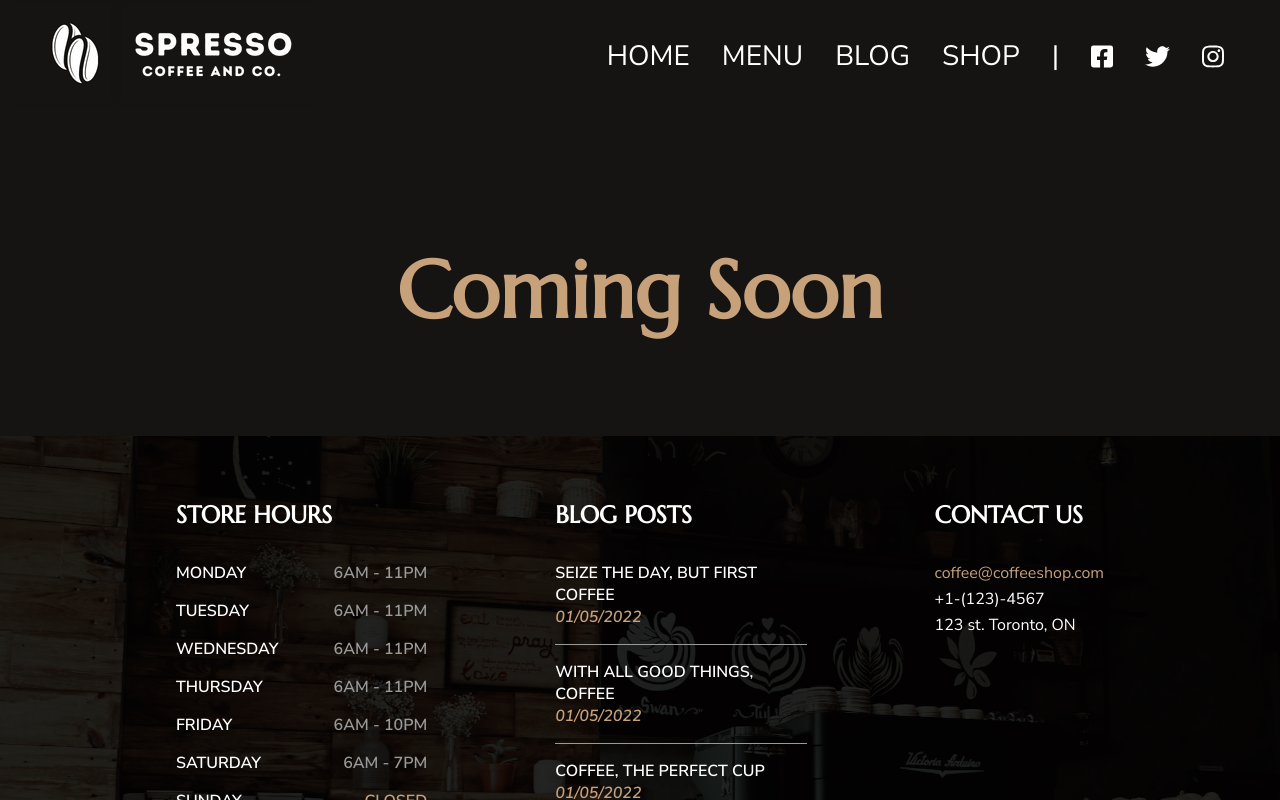
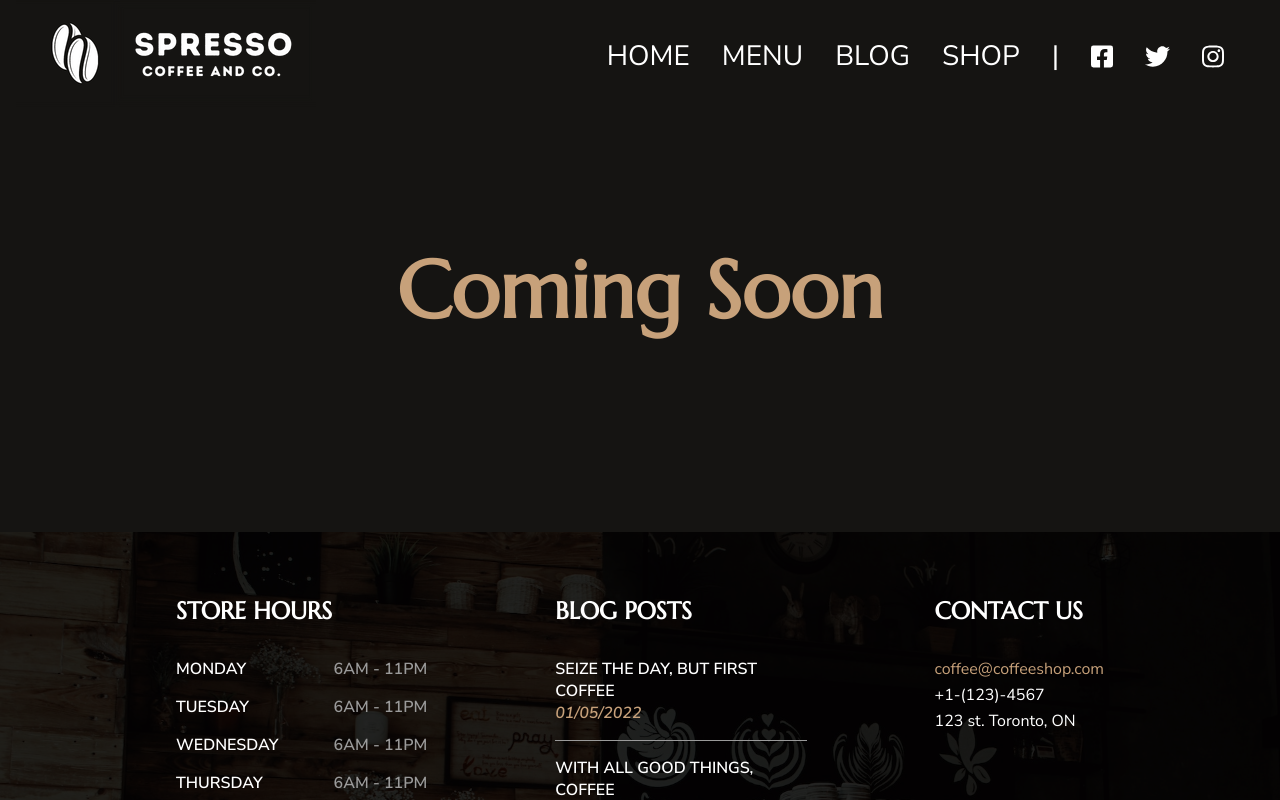
Before and after one commit to rideoutm/coffee-shop-v2, a React (Create React App) app: page /coffee-shop-v2/shop in a window 1280 px wide. Shown: the top 800 px of the page. Built offline with nearby package versions, Linux system fonts and the light colour scheme; a web font is replaced by a local one.

Commit message:
fix shop height

```diff
--- a/src/components/Shop/Shop.scss
+++ b/src/components/Shop/Shop.scss
@@ -7,13 +7,15 @@
   text-align: center;
   background: rgba(21, 20, 18, 1);
   padding-top: 15rem;
+  height: 100%;
 
   &__header {
     font-size: 5rem;
     font-family: "marcellus", serif;
     color: #c7a17a;
-    animation: 1.5s shopFade 0.75s ease-in forwards;
-    padding-bottom: 6rem;
+    animation: 1s shopFade 0.75s ease-in forwards;
+    // height: 100%;
+    padding-bottom: 12rem;
     opacity: 0;
     @keyframes shopFade {
       0% {
```
